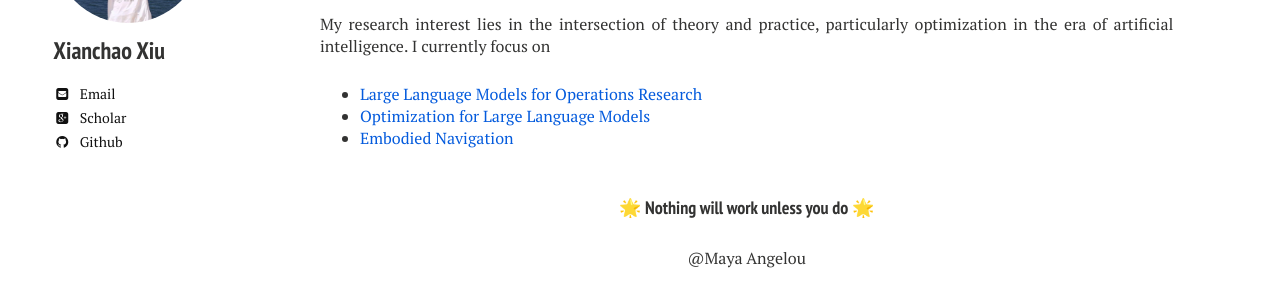
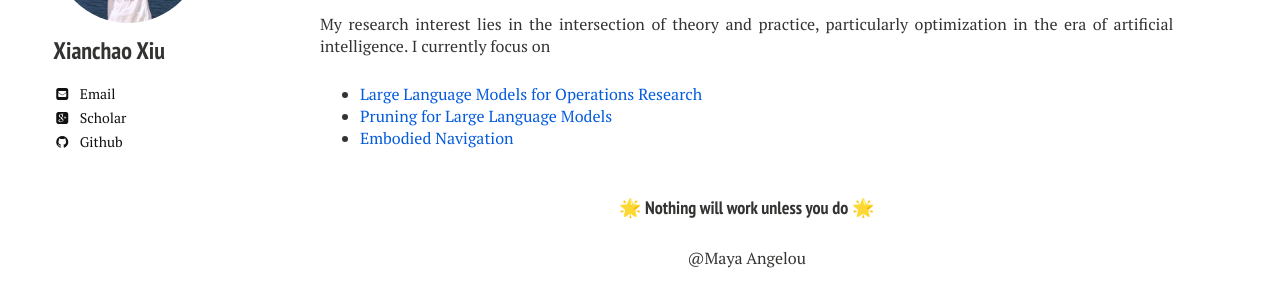
Before and after one commit to xianchaoxiu/xianchaoxiu.github.io, a Jekyll site: the page built from index.md, in a window 1280 px wide. Shown: the part 199-499 px from the top of the page. Built offline with Jekyll 4.4.1, drawn with Linux system fonts in a browser that asks for light colours; nearby versions of some CDN libraries.

Commit message:
Update home2.html

```diff
--- a/_layouts/home2.html
+++ b/_layouts/home2.html
@@ -35,7 +35,7 @@ My research interest lies in the intersection of theory and practice, particular
 	 I currently focus on
    <ul>
       <li> <a href="https://github.com/xianchaoxiu/Large-Language-Models-for-Operations-Research" class="textlink" target="_blank">Large Language Models for Operations Research </a> </li>
-      <li> <a href="https://github.com/xianchaoxiu/Optimization-for-Large-Language-Models" class="textlink" target="_blank">Optimization for Large Language Models</a> </li>
+      <li> <a href="https://github.com/xianchaoxiu/Pruning-for-Large-Language-Models" class="textlink" target="_blank">Pruning for Large Language Models</a> </li>
       <li> <a href="https://github.com/xianchaoxiu/Embodied-Navigation" class="textlink" target="_blank">Embodied Navigation</a> </li>  <br>
     </ul>
 
```
